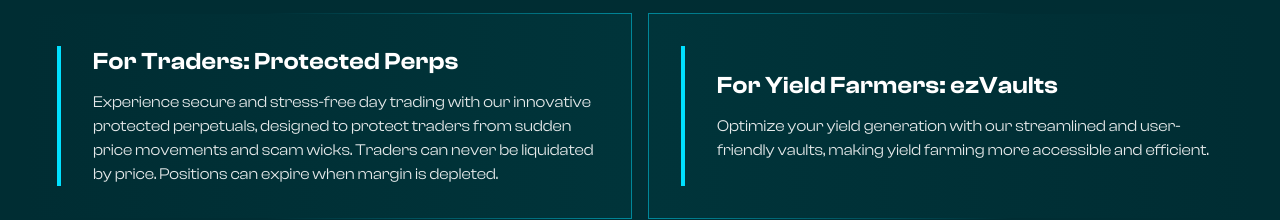
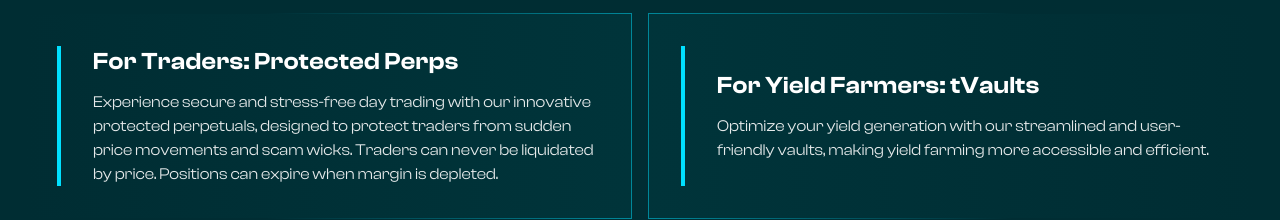
Before and after one commit to ladumorrajani/tao-trade, a Next.js app: page / in a window 1280 px wide. Shown: the part 1705-1925 px from the top of the page. Built offline with nearby package versions, Linux system fonts and the light colour scheme.

Commit message:
fix: copy

```diff
--- a/src/components/About.js
+++ b/src/components/About.js
@@ -26,7 +26,7 @@ const features = [
 			"Experience secure and stress-free day trading with our innovative protected perpetuals, designed to protect traders from sudden price movements and scam wicks. Traders can never be liquidated by price. Positions can expire when margin is depleted.",
 	},
 	{
-		title: "For Yield Farmers: ezVaults",
+		title: "For Yield Farmers: tVaults",
 		description:
 			"Optimize your yield generation with our streamlined and user-friendly vaults, making yield farming more accessible and efficient.",
 	},
```
